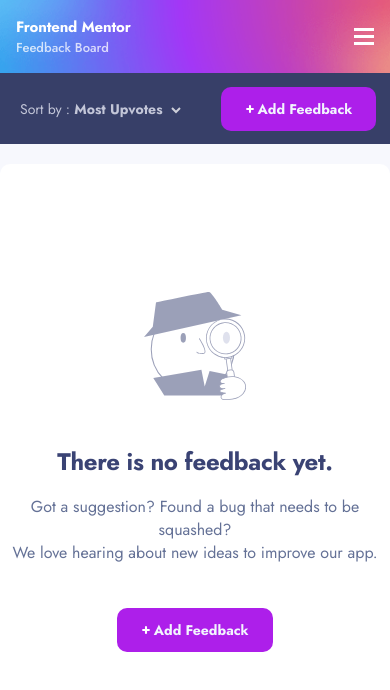
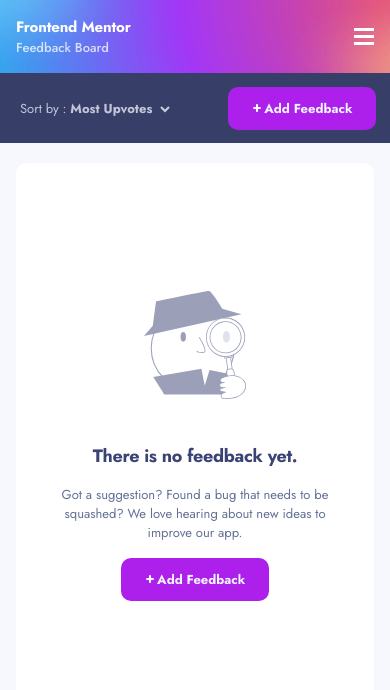
Before and after one commit to gbopola/product-feedback-app, a React (Vite) app in the folder frontend/: page / in a window 390 px wide. Shown: the top 690 px of the page. Built offline with nearby package versions, Linux system fonts and the light colour scheme; no server answers; sample sign-in values are in the browser's storage.

Commit message:
homepage responsiveness

```diff
--- a/frontend/src/components/home/FeedbackCard.jsx
+++ b/frontend/src/components/home/FeedbackCard.jsx
@@ -3,6 +3,7 @@ import {
   FeedbackCardContent,
   FeedbackCardLeft,
   FeedbackCardWrapper,
+  FeedbackMobileWrapper,
 } from "../../styles/home/FeedbackCard";
 import {
   CommentsCount,
@@ -29,21 +30,21 @@ const FeedbackCard = ({ feedback }) => {
           <Tag>{feedback.category}</Tag>
         </FeedbackCardContent>
       </FeedbackCardLeft>
-      <CommentsWrapper>
+      <CommentsWrapper className="mobile-comment-wrapper">
         <CommentsIcon src={commentIcon} />
         <CommentsCount $comments={feedback.comments}>
           {getTotalComments(feedback)}
         </CommentsCount>
       </CommentsWrapper>
-      <div>
+      <FeedbackMobileWrapper>
         <UpvoteBtnRoadmap feedback={feedback} />
-        <CommentsWrapper>
+        <CommentsWrapper style={{ display: "flex", alignItems: "center" }}>
           <CommentsIcon src={commentIcon} />
           <CommentsCount $comments={feedback.comments}>
             {getTotalComments(feedback)}
           </CommentsCount>
         </CommentsWrapper>
-      </div>
+      </FeedbackMobileWrapper>
     </FeedbackCardWrapper>
   );
 };
--- a/frontend/src/components/home/Navbar.jsx
+++ b/frontend/src/components/home/Navbar.jsx
@@ -1,4 +1,4 @@
-import React from "react";
+import React, { useState } from "react";
 import {
   NavbarWrapper,
   NavbarLeft,
@@ -8,14 +8,17 @@ import {
 } from "../../styles/home/Navbar.styled";
 import hamburgerIcon from "../../assets/shared/mobile/icon-hamburger.svg";
 
-const Navbar = () => {
+const Navbar = ({ isOpen, setOpen }) => {
+  const setNavOpen = () => {
+    setOpen(!isOpen);
+  };
   return (
     <NavbarWrapper>
       <NavbarLeft>
         <NavbarHeader>Frontend Mentor</NavbarHeader>
         <NavbarLead>Feedback Board</NavbarLead>
       </NavbarLeft>
-      <HamburgerIcon src={hamburgerIcon} />
+      <HamburgerIcon src={hamburgerIcon} onClick={() => setNavOpen(!isOpen)} />
     </NavbarWrapper>
   );
 };
--- a/frontend/src/pages/Home.jsx
+++ b/frontend/src/pages/Home.jsx
@@ -11,7 +11,7 @@ import TopBar from "../components/home/TopBar";
 import FeedbackEmpty from "../components/home/FeedbackEmpty";
 import FeedbackBody from "../components/home/FeedbackBody";
 import { useDispatch, useSelector } from "react-redux";
-import { useEffect } from "react";
+import { useEffect, useState } from "react";
 import { getFeedbacks } from "../features/feedback/feedbackSlice";
 import LoadingSpinner from "../components/shared/LoadingSpinner";
 import Navbar from "../components/home/Navbar";
@@ -28,6 +28,9 @@ const Home = () => {
     message,
   } = useSelector((state) => state.feedback);
 
+  // navbar open state
+  const [isOpen, setOpen] = useState(false);
+
   useEffect(() => {
     dispatch(getFeedbacks());
   }, []);
@@ -37,7 +40,7 @@ const Home = () => {
   ) : (
     <motion.div initial={{ opacity: 0 }} animate={{ opacity: 1 }}>
       <HomeWrapper>
-        <Navbar />
+        <Navbar isOpen={isOpen} setOpen={setOpen} />
         <HomeColumnOne>
           <Banner />
           <Tags />
--- a/frontend/src/styles/home/FeedbackCard.jsx
+++ b/frontend/src/styles/home/FeedbackCard.jsx
@@ -19,6 +19,14 @@ const FeedbackCardWrapper = styled.div`
     color: #4661e6;
     transition: 0.2s;
   }
+`;
+
+const FeedbackMobileWrapper = styled.div`
+  display: flex,
+  justify-content: space-between,
+  align-items: center,
+  width: 100%,
+  margin-top: 1.25rem,
 `;
 
 const FeedbackCardLeft = styled.div`
@@ -81,4 +89,5 @@ export {
   FeedbackUpvoteIcon,
   FeedbackUpvoteCount,
   FeedbackCardContent,
+  FeedbackMobileWrapper,
 };
--- a/frontend/src/styles/home/Home.styled.jsx
+++ b/frontend/src/styles/home/Home.styled.jsx
@@ -3,14 +3,25 @@ import {
   FeedbackCardContainer,
   FeedbackCardContent,
   FeedbackCardWrapper,
+  FeedbackMobileWrapper,
   FeedbackUpvoteWrapper,
 } from "./FeedbackCard";
 import { CommentsWrapper, Title } from "../shared/Shared.styled";
+import {
+  FeedbackEmptyTitle,
+  FeedbackEmptyWrapper,
+} from "./FeedbackEmpty.styled";
 
 const HomeWrapper = styled.div`
   display: flex;
   width: 1100px;
   margin: 6rem auto;
+
+  ${CommentsWrapper} {
+    &.mobile-comment-wrapper {
+      display: none;
+    }
+  }
 
   ${FeedbackUpvoteWrapper} {
     &#mobile-upvote {
@@ -30,6 +41,25 @@ const HomeWrapper = styled.div`
     margin: 0;
     padding: 0;
 
+    ${FeedbackEmptyWrapper} {
+      margin: 1.25rem 1rem;
+
+      padding: 8rem 2rem;
+
+      p {
+        font-size: 13px;
+        margin-bottom: 1rem;
+      }
+
+      span {
+        display: inline;
+      }
+    }
+
+    ${FeedbackEmptyTitle} {
+      font-size: 18px;
+
+
     ${FeedbackCardContainer} {
       margin: 1.5rem 1rem;
     }
@@ -44,12 +74,20 @@ const HomeWrapper = styled.div`
       font-size: 13px;
     }
 
+    ${FeedbackMobileWrapper} {
+      display: flex;
+      justify-content: space-between;
+      width: 100%;
+      align-items: center;
+      margin-top: 1.25rem;
+
+      ${CommentsWrapper} {
+        font-size: 13px;
+      }
+    }
+
     ${FeedbackCardContent} {
       margin-left: 0;
-    }
-
-    ${CommentsWrapper} {
-      display: none;
     }
 
     ${FeedbackUpvoteWrapper} {
--- a/frontend/src/styles/home/Navbar.styled.jsx
+++ b/frontend/src/styles/home/Navbar.styled.jsx
@@ -22,6 +22,8 @@ const NavbarHeader = styled.h3`
   color: #fff;
 `;
 const NavbarLeft = styled.div``;
-const HamburgerIcon = styled.img``;
+const HamburgerIcon = styled.img`
+  cursor: pointer;
+`;
 
 export { NavbarWrapper, NavbarLead, NavbarHeader, NavbarLeft, HamburgerIcon };
--- a/frontend/src/styles/home/TopBar.styled.jsx
+++ b/frontend/src/styles/home/TopBar.styled.jsx
@@ -45,6 +45,9 @@ const TopBarSort = styled.p`
   color: #f2f4fe;
   opacity: 75%;
   cursor: pointer;
+  @media (max-width: 740px) {
+    font-size: 13px;
+  }
 `;
 
 const TopBarIcon = styled.img`
--- a/frontend/src/styles/shared/Shared.styled.jsx
+++ b/frontend/src/styles/shared/Shared.styled.jsx
@@ -14,6 +14,10 @@ const FeedbackBtn = styled.button`
   font-weight: bold;
   cursor: pointer;
   transition: 0.2s;
+
+  @media (max-width: 740px) {
+    font-size: 13px;
+  }
   &:hover {
     background: #c75af6;
   }
```
Also changed, not shown: 3 other files (tests, documents, lock files or other folders).
